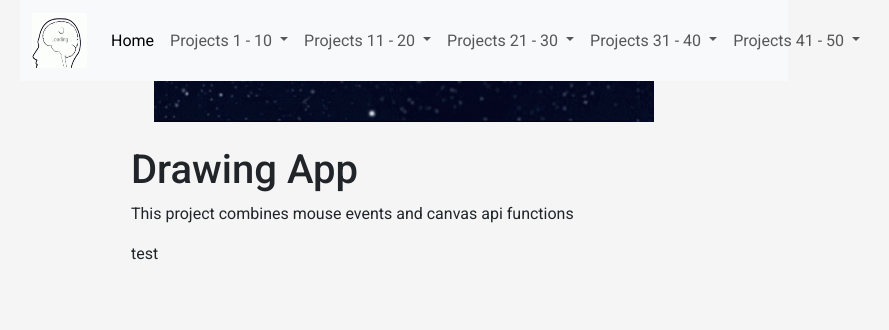
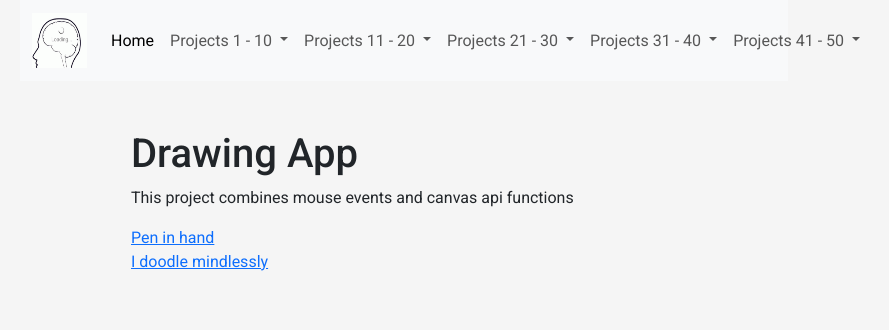
Before and after one commit to ANDREWAHN-UK/50Projects-in-PHP, a PHP site: page /Project22/project22.php in a window 1280 px wide. Shown: the top 330 px of the page, without its empty margins (236-1125 px from the left). Run offline with PHP 8.4, Linux system fonts and the light colour scheme.

Commit message:
tidy up project 22

```diff
--- a/Project22/project22.css
+++ b/Project22/project22.css
@@ -9,6 +9,7 @@ body {
     background-color: #f5f5f5;
     font-family: 'Roboto', sans-serif;
     margin: 0;
+    margin: auto;
     display: flex;
     flex-direction: column;
     align-items: center;
--- a/Project22/project22.php
+++ b/Project22/project22.php
@@ -13,21 +13,24 @@
     <link rel="stylesheet" href="../Base/baseStyle.css">
     <link rel="stylesheet" href="./project22.css">
 
-
     <title>Project 22 - Drawing App</title>
 </head>
 
 <body>
 <?php include '../Base/header.php'; ?>
 
-    <div class="container mt-5 mb-5 container-1">
+    <div class="container mt-5 mb-5 ">
+
+    <p class="intro-space">
+            <!-- This intro space is needed to push the below image down properly -->
+        </p>
         <div class="row gy-5">
-            <div class="col-lg-6 mx-auto  ">
-                <img class="d-block mx-auto mb-4" src="/baseMedia/ladyOnRocket.gif" alt="" width="500" height="500">
+            <div class="col-lg-6 mx-auto ">
 
                 <h1>Drawing App</h1>
                 <p>This project combines mouse events and canvas api functions</p>
-                <p>test</p>
+                <p><a href="https://allpoetry.com/poem/221884-Doodling-by-hartofsilver">Pen in hand <br>
+                I doodle mindlessly</a></p>
 
             </div>
         </div>
@@ -50,5 +53,4 @@
 
 </body>
 
-
 </html>
```
